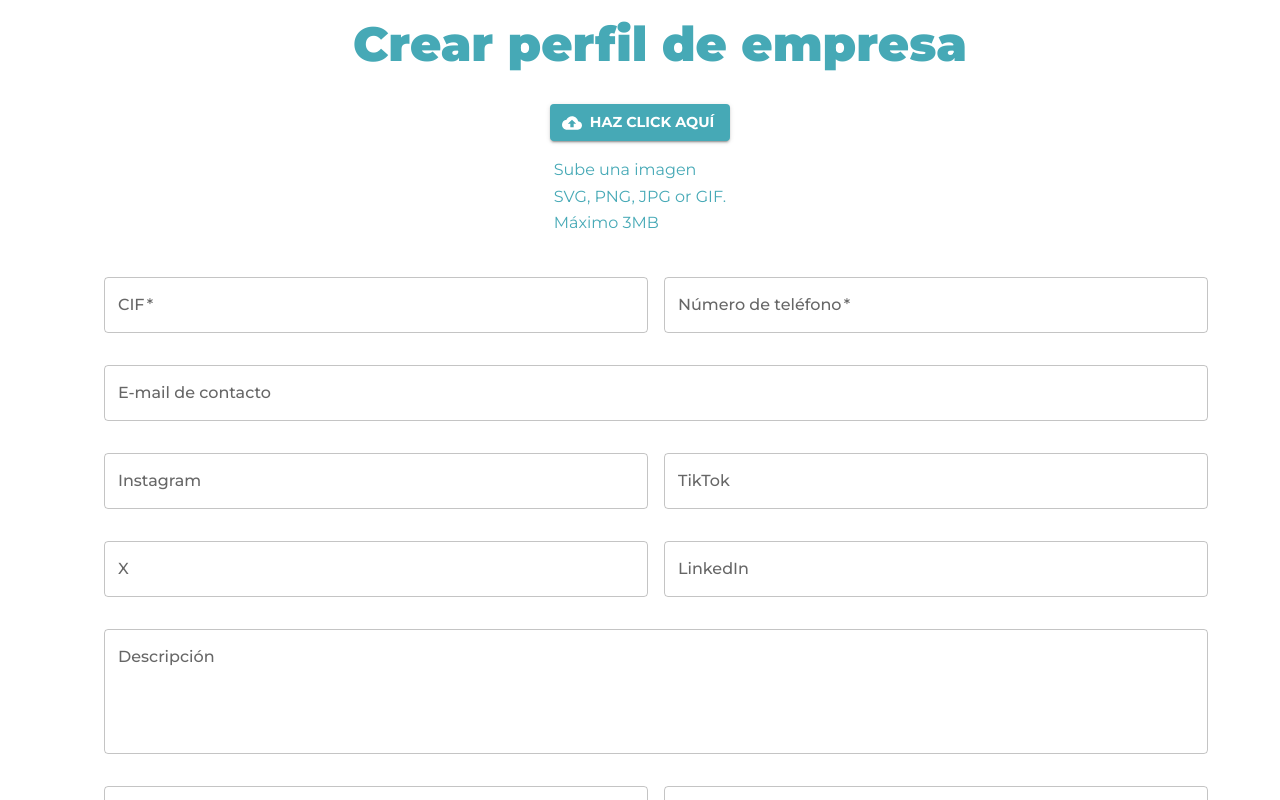
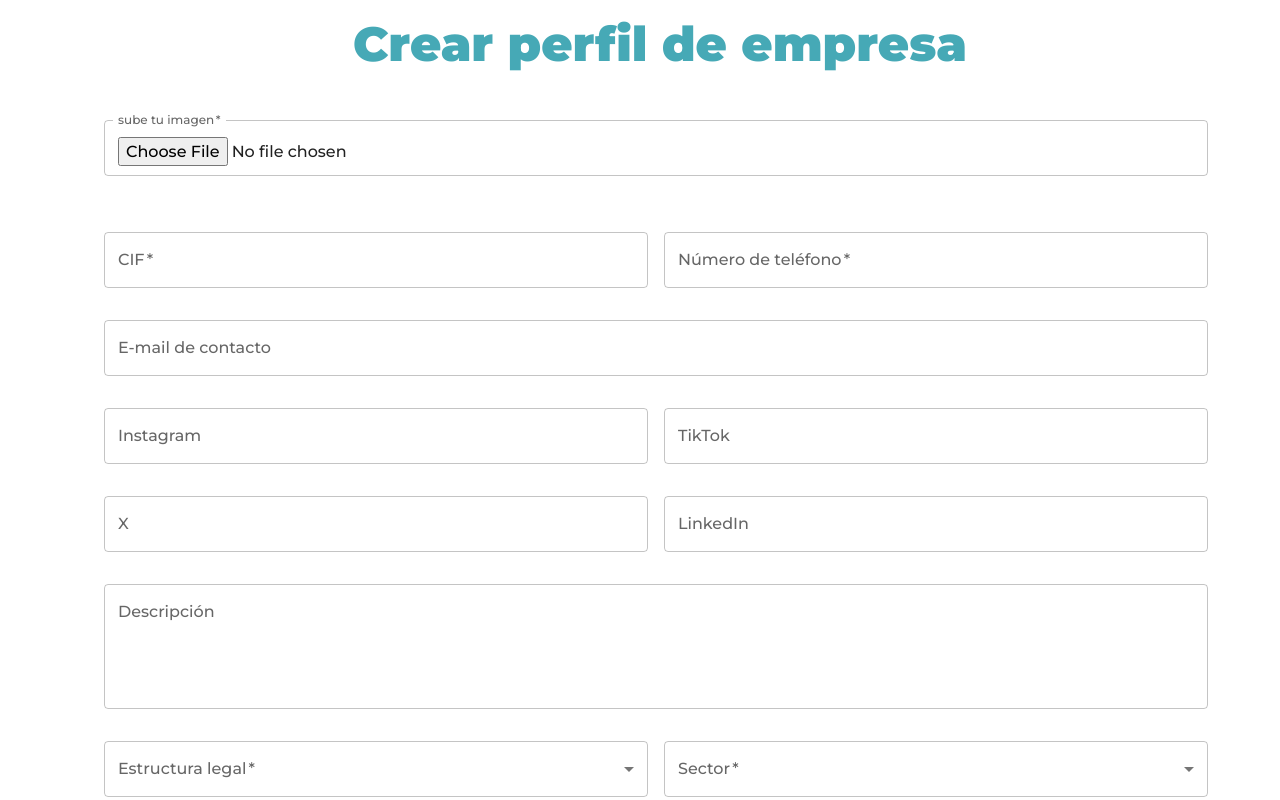
Before and after one commit to octocodevs/jointure-frontend, a Next.js app: page /admin/create-profile in a window 1280 px wide. Shown: the top 800 px of the page. Built offline with nearby package versions, Linux system fonts and the light colour scheme.

Commit message:
fix: form create PRofile

```diff
--- a/services/axios.js
+++ b/services/axios.js
@@ -1,26 +1,13 @@
 import axios from "axios";
 import Cookies from "js-cookie";
-// import { useAuthContext } from "@/contexts/authContext";
 
 const urlAPI = "http://localhost:8000/";
 
-// const { logout, getAuthToken } = useAuthContext();
 
 axios.defaults.withCredentials = true;
 
 axios.defaults.baseURL = urlAPI;
 
-// const axiosInstance = axios.create({
-//     baseURL: 'http://localhost:8000/', // Reemplaza con la URL base de tu API
-//     withCredentials: true, // Incluir cookies en las solicitudes
-//   });
-
-//   // Agregar un interceptor de solicitud para incluir el token CSRF en los encabezados
-//   axiosInstance.interceptors.request.use((config) => {
-//     const csrfToken = document.querySelector('meta[name="csrf-token"]').getAttribute('content');
-//     config.headers['X-CSRF-TOKEN'] = csrfToken;
-//     return config;
-//   });
 
 export const getCollaborations = async () => {
     try {
@@ -134,10 +121,14 @@ export const getprofiles = async () => {
 export const createNewProfile = async (userData) => {
     try {
         const token = Cookies.get('laravel_session')
-        const headers = { Authorization: `Bearer ${token}` }; // Configurar el encabezado de autorización
+        const headers = {
+            Authorization: `Bearer ${token}`,
+            'Content-Type': 'multipart/form-data'
+        }
+
 
         console.log("entrando", userData);
-        const response = await axios.post(`api/profile`, userData, { headers }); // Incluir los encabezados en la solicitud
+        const response = await axios.post(`api/profile`, userData, { headers });
         console.log(response, "saliendo");
         return response.data;
     } catch (error) {
--- a/src/app/components/Buttons/ImageUpload.jsx
+++ b/src/app/components/Buttons/ImageUpload.jsx
@@ -1,22 +1,46 @@
-import React from 'react';
-import { Button, Box, Typography } from '@mui/material';
+'use client'
+
+import { useState } from 'react';
+import { Button, Box, Typography, TextField } from '@mui/material';
 import { CloudUpload } from '@mui/icons-material';
 
 export default function ImageUpload() {
+    const [imageValue, setImageValue] = useState('');
+
+    const handleImageChange = (event) => {
+        setImageValue(event.target.value);
+    };
+    const handleUploadClick = () => {
+        document.getElementById('fileInput').click();
+    };
     return (
         <Box className="flex flex-col items-center">
+            <TextField
+                    sx={{
+                        margin: '1rem',
+                    }}
+                    id="image"
+                    label="sube tu imagen"
+                    type="file"
+                    fullWidth
+                    required
+                    variant="outlined"
+                    color="primary"
+                    InputLabelProps={{ shrink: true }}
+                    value={imageValue}
+                    onChange={handleImageChange}
+
+                />
             <Button
                 component="label"
                 role={undefined}
                 variant="contained"
                 tabIndex={-1}
                 startIcon={<CloudUpload />}
-                type="submit"
                 color="primary"
-                text-uppercase
-                 >
+                onClick={handleUploadClick}
+            >
                 Haz click aquí
-
             </Button>
 
             <Box className="flex flex-col mt-4">
--- a/src/app/components/InfoForms/CreateProfileForm.jsx
+++ b/src/app/components/InfoForms/CreateProfileForm.jsx
@@ -33,7 +33,7 @@ export default function CreateProfileForm() {
   const [formSubmitted, setFormSubmitted] = useState(false);
 
 
-  const {getAuthToken} = useAuthContext();
+  const { getAuthToken } = useAuthContext();
   const router = useRouter();
 
   const legalStructureOptions = [
@@ -240,7 +240,6 @@ export default function CreateProfileForm() {
     e.preventDefault();
     setFormSubmitted(true);
 
-
     const profileData = {
       image: image,
       CIF: cifValue,
@@ -260,18 +259,39 @@ export default function CreateProfileForm() {
       social_network_x: socialX,
       social_network_tiktok: tiktok,
     };
-    console.log(profileData, "estoy en el");
-      /* await axios.get('/sanctum/csrf-cookie'); */
 
-      const token = getAuthToken();
-      console.log(token);
+
+    const profileDataSend = new FormData();
+    // profileDataSend.append('image', profileData.image);
+    profileDataSend.append('CIF', cifValue);
+    // profileDataSend.append('legal_structure', profileData.legalStructure);
+    // profileDataSend.append('phone_number', profileData.phone);
+    // profileDataSend.append('email_contact', profileData.contactMail);
+    profileDataSend.append('sector', profileData.sector);
+    // profileDataSend.append('activity', profileData.activity);
+    // profileDataSend.append('values', profileData.values);
+    // profileDataSend.append('business_size', profileData.businessSize);
+    // profileDataSend.append('market', profileData.market);
+    // profileDataSend.append('clients', profileData.clients);
+    // profileDataSend.append('sales_channel', profileData.salesChannels);
+
+    // profileDataSend.append('description', profileData.description);
+    // profileDataSend.append('social_network_instagram', profileData.instagram);
+    // profileDataSend.append('social_network_linkedin', profileData.linkedin);
+    // profileDataSend.append('social_network_x', profileData.socialX);
+    // profileDataSend.append('social_network_tiktok', profileData.tiktok);
+
+    console.log(profileDataSend.sector, "estoy en el profileData.sector");
+    console.log(profileData, "estoy en el profileData");
+    console.log(profileDataSend, "estoy en el profileDataSend");
+    console.log(cifValue, "estoy en el cifValue");
 
     createNewProfile(profileData)
       .then((res) => {
         router.push("/admin")
         console.log('Profile created', res)
       })
-        .catch ((error) => {
+      .catch((error) => {
         console.error('Create profile failed', error);
       })
   }
@@ -285,7 +305,23 @@ export default function CreateProfileForm() {
         onSubmit={handleSubmit}
       >
         <Box className="mb-6">
-          <ImageUpload />
+          <TextField
+            sx={{
+              margin: '1rem',
+            }}
+            id="image"
+            label="sube tu imagen"
+            type="file"
+            fullWidth
+            required
+            variant="outlined"
+            color="primary"
+            InputLabelProps={{ shrink: true }}
+            // value={imageValue}
+            // onChange={(e) => setImage(e.target.value)}
+            onChange={(e) => setImage(e.target.files[0])}
+
+          />
         </Box>
 
         <Grid container spacing={2}>
```
Lines whose indentation alone changed are shown as unchanged.
